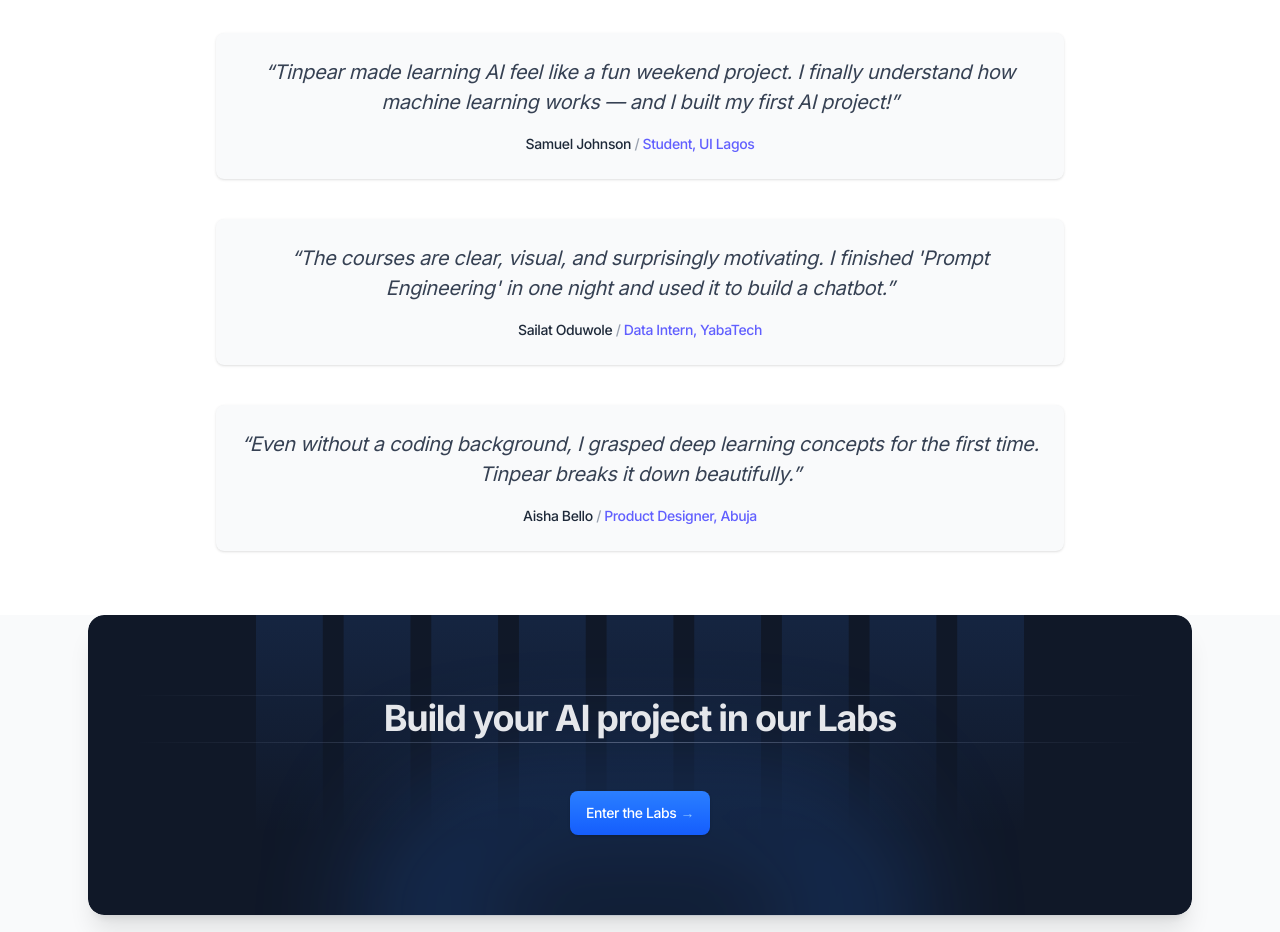
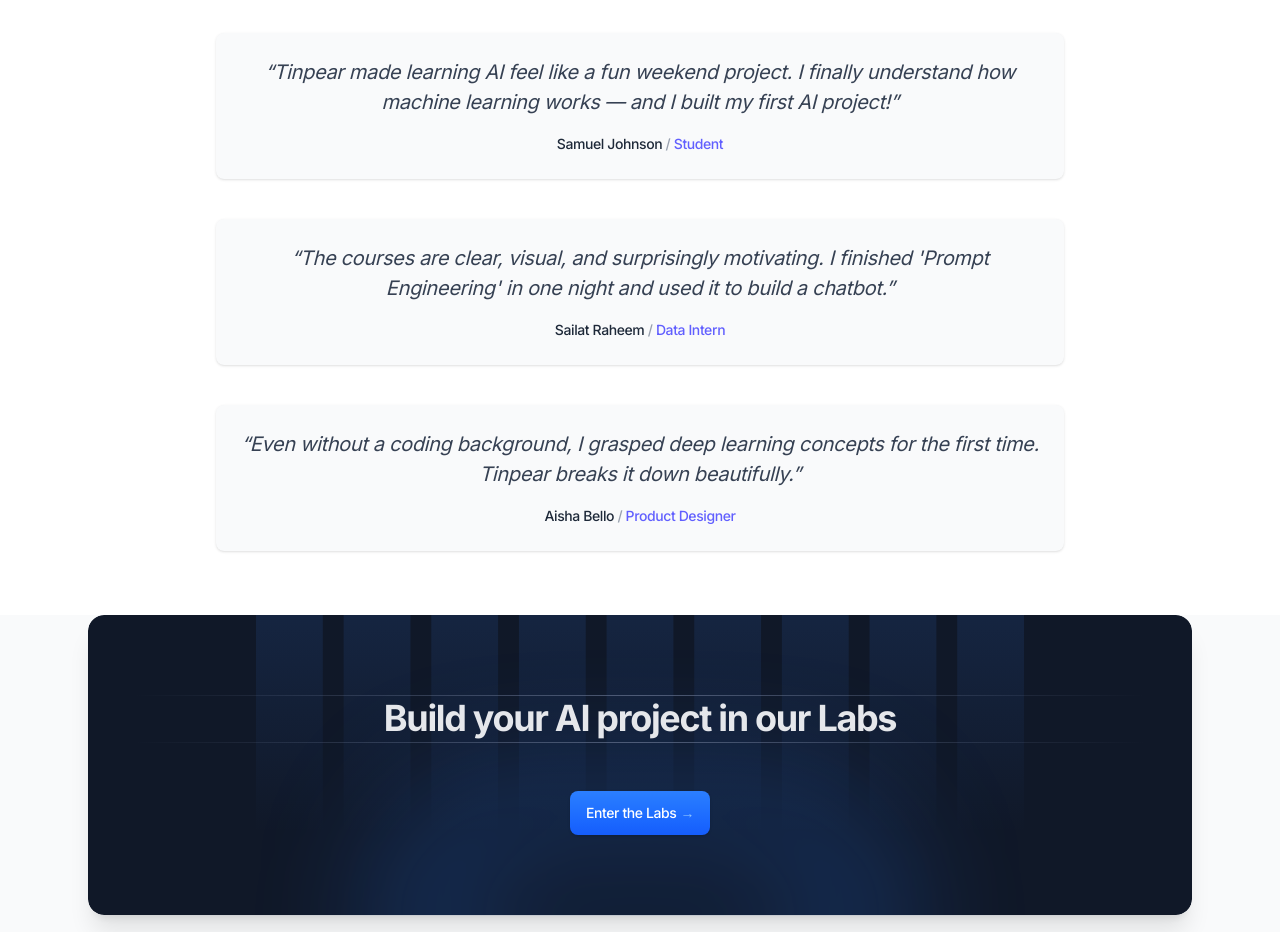
Before and after one commit to tinpear/tinpear-org, a Next.js app: page / in a window 1280 px wide. Shown: the part 2220-3152 px from the top of the page. Built offline with nearby package versions, Linux system fonts and the light colour scheme.

Commit message:
testimonials update

```diff
--- a/components/large-testimonial.tsx
+++ b/components/large-testimonial.tsx
@@ -2,19 +2,19 @@
   const testimonials = [
     {
       name: "Samuel Johnson",
-      role: "Student, UI Lagos",
+      role: "Student",
       quote:
         "Tinpear made learning AI feel like a fun weekend project. I finally understand how machine learning works — and I built my first AI project!",
     },
     {
-      name: "Sailat Oduwole",
-      role: "Data Intern, YabaTech",
+      name: "Sailat Raheem",
+      role: "Data Intern",
       quote:
         "The courses are clear, visual, and surprisingly motivating. I finished 'Prompt Engineering' in one night and used it to build a chatbot.",
     },
     {
       name: "Aisha Bello",
-      role: "Product Designer, Abuja",
+      role: "Product Designer",
       quote:
         "Even without a coding background, I grasped deep learning concepts for the first time. Tinpear breaks it down beautifully.",
     },
```
